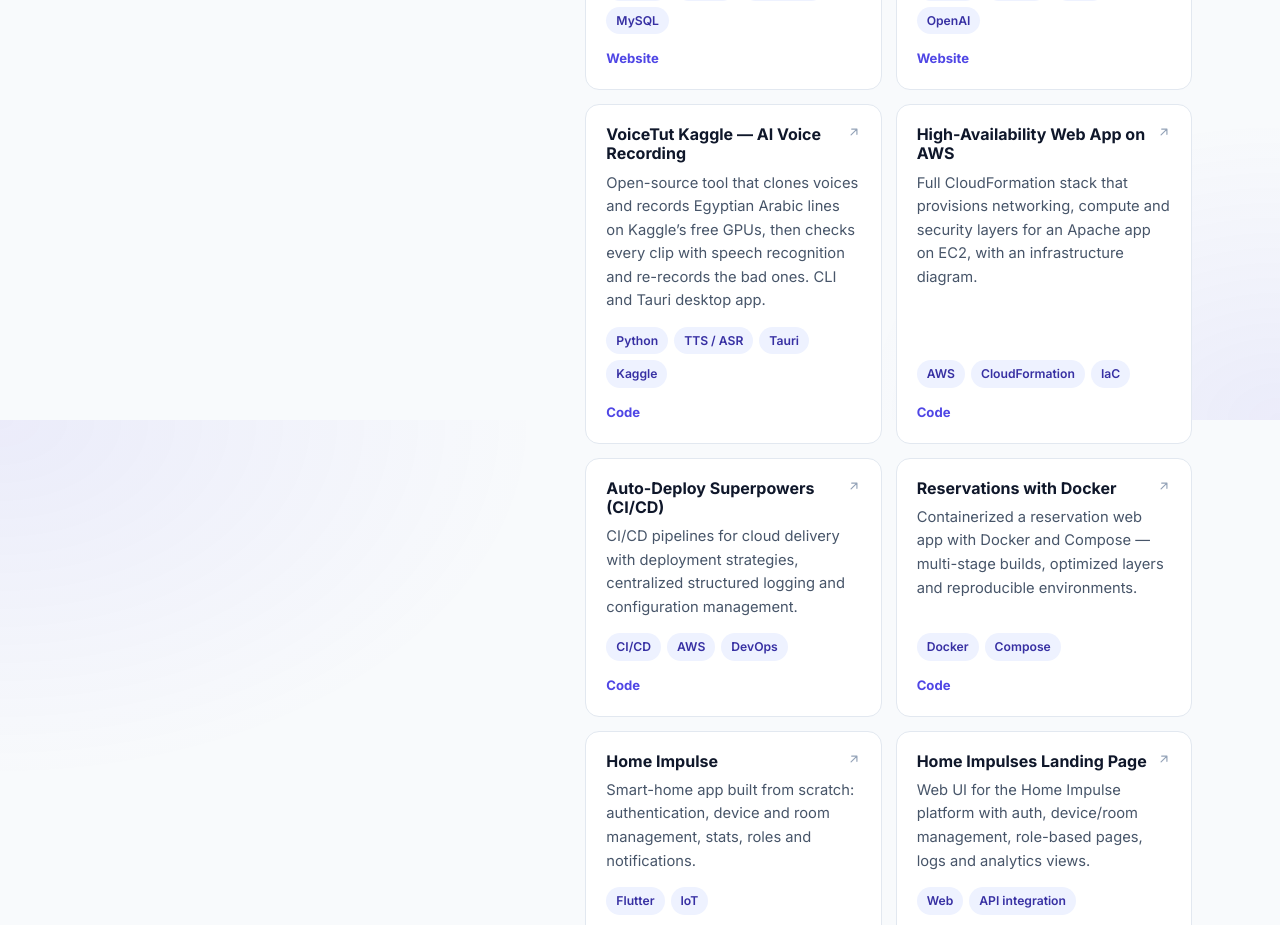
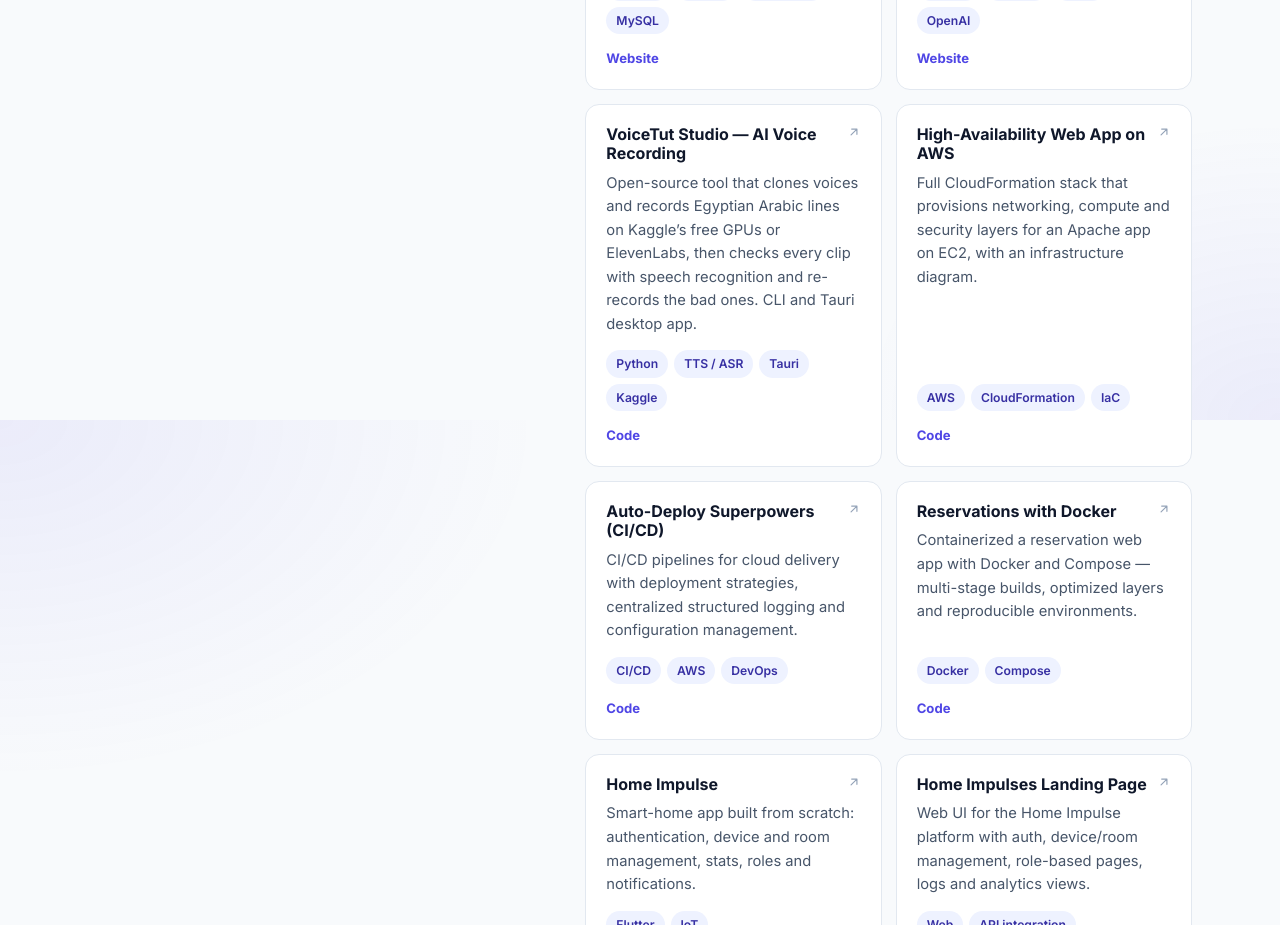
Before and after one commit to eslam-sprints/portfolio, a React (Vite) app: page / in a window 1280 px wide. Shown: the part 2780-3705 px from the top of the page. Built offline with nearby package versions, Linux system fonts and the light colour scheme.

Commit message:
Rename VoiceTut Kaggle to VoiceTut Studio

```diff
--- a/src/data/profile.js
+++ b/src/data/profile.js
@@ -105,11 +105,11 @@ export const projects = [
     linkLabel: 'Website',
   },
   {
-    title: 'VoiceTut Kaggle — AI Voice Recording',
+    title: 'VoiceTut Studio — AI Voice Recording',
     description:
-      'Open-source tool that clones voices and records Egyptian Arabic lines on Kaggle’s free GPUs, then checks every clip with speech recognition and re-records the bad ones. CLI and Tauri desktop app.',
+      'Open-source tool that clones voices and records Egyptian Arabic lines on Kaggle’s free GPUs or ElevenLabs, then checks every clip with speech recognition and re-records the bad ones. CLI and Tauri desktop app.',
     tags: ['Python', 'TTS / ASR', 'Tauri', 'Kaggle'],
-    url: 'https://github.com/eslam733/voicetut-kaggle',
+    url: 'https://github.com/eslam733/voicetut-studio',
     linkLabel: 'Code',
   },
   {
```
Also changed, not shown: 1 other file (tests, documents, lock files or other folders).
